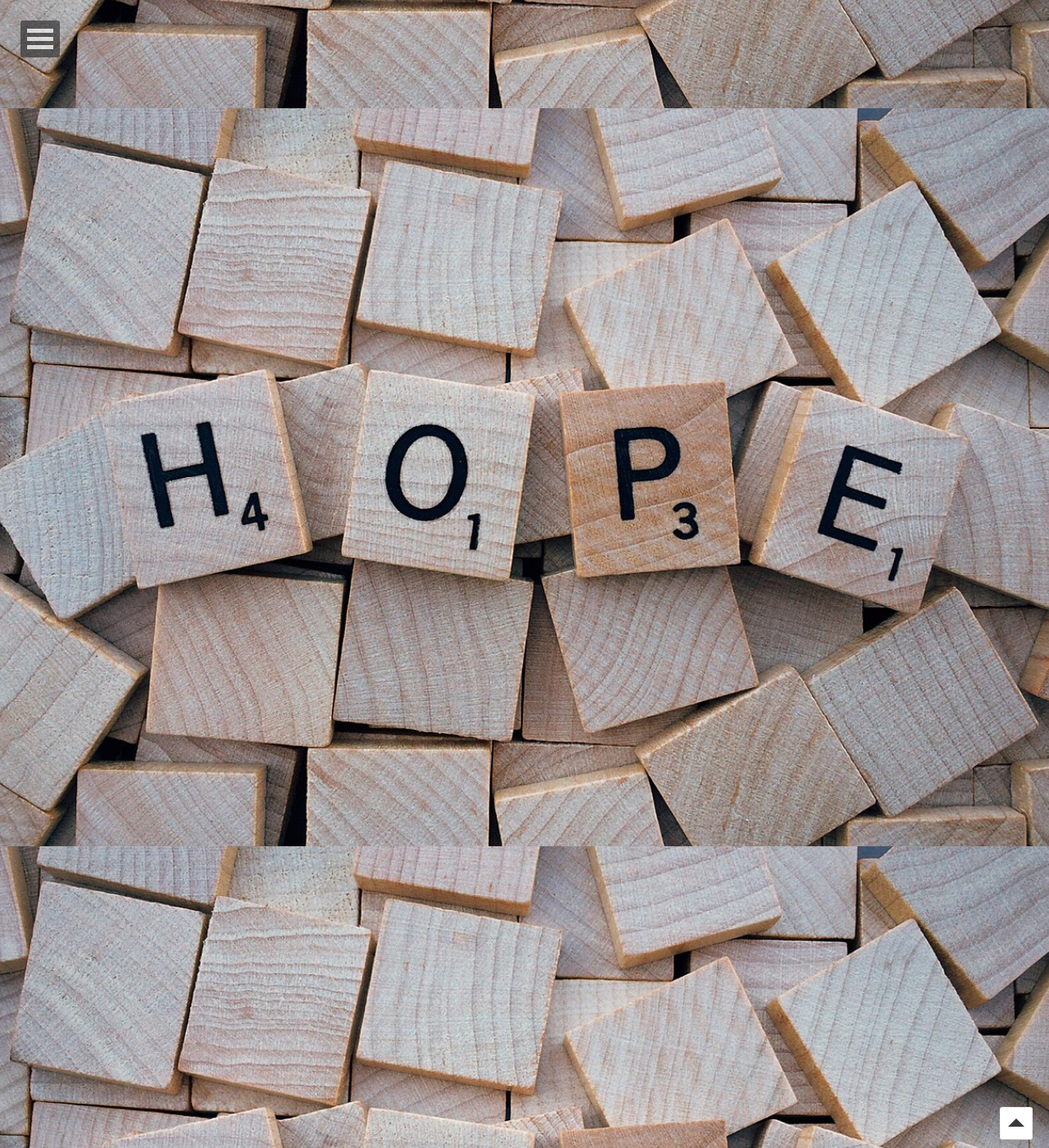
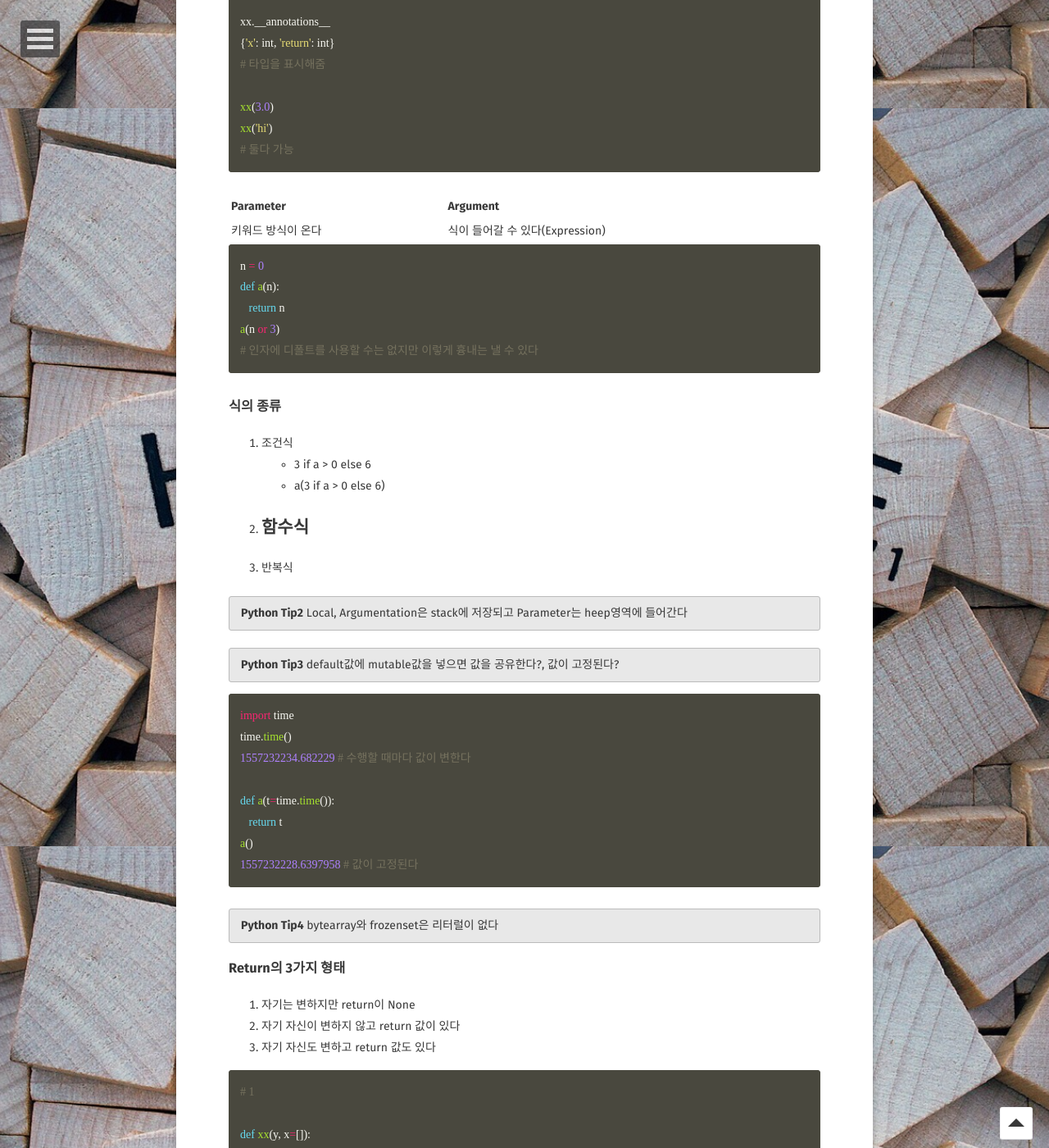
Before and after one commit to Jungjihyuk/JH_Life, a Jekyll site: the page built from _posts/2019-04-29-AILecture.md, in a window 1280 px wide and 1400 px high, scrolled down 24168 px. Shown: the whole window at 82% size. Built offline with Jekyll 4.4.1, drawn with Linux system fonts in a browser that asks for light colours; some web fonts are replaced; comment, search, counter and statistics services are not loaded; some of the changed text lies outside the part shown.

Commit message:
5일차 복습 보류

````diff
--- a/_posts/2019-04-29-AILecture.md
+++ b/_posts/2019-04-29-AILecture.md
@@ -598,8 +598,6 @@
    a += 1
    return a
 # 위 함수와는 같지 않음 / Why? 밑 함수에서는 a를 그냥 재할당한 것임
-
-
 ```
 Packing & Unpacking: &nbsp; [blog](https://python.bakyeono.net/chapter-5-5.html)
 
@@ -889,9 +887,131 @@
 
 # 2019년 05월 07일 화요일 다섯번째 수업
 
+![function](https://user-images.githubusercontent.com/33630505/57298063-3d176380-710c-11e9-9e09-169a91bb4f3c.png)
+
+### First class function
+
+> 함수를 값처럼 사용할 수 있다.
+
+### Higher-Order-Function
+
+> 함수를 리턴값으로 쓰는 함수, 함수를 인자로 쓰는 함수
 
 
+### 함수의 인자로 함수가 들어가는 경우
 
+```python
+def a(x):
+   return x + 1
 
-**복습 시간**  19시 10분 ~  / 총
+list(map(a,[1,2,3]))
+:[2,3,4]
+
+temp = []
+for i in [1,2,3]:
+   temp.append(i+1)
+else:
+   print(temp)
+:[2,3,4]
+
+def b(x):
+   return x > 3
+
+list(filter(b,[1,2,3,4,5,6])))
+:[4,5,6]
+
+```
+
+> filter는 predicate function => True or False를 되돌려 주는 함수
+
+**Python Tip1**
 {: .notice}
+
+### Annotation
+
+```python
+def xx(x:int) -> int:
+   return x
+
+xx.__annotations__
+{'x': int, 'return': int}
+# 타입을 표시해줌
+
+xx(3.0)
+xx('hi')
+# 둘다 가능
+```
+
+Parameter | Argument
+--------|-------
+키워드 방식이 온다 | 식이 들어갈 수 있다(Expression)
+
+```python
+n = 0
+def a(n):
+   return n
+a(n or 3)
+# 인자에 디폴트를 사용할 수는 없지만 이렇게 흉내는 낼 수 있다
+```
+### 식의 종류
+
+1. 조건식
+- 3 if a > 0 else 6
+- a(3 if a > 0 else 6)
+2. 함수식
+-
+3. 반복식
+
+**Python Tip2**  Local, Argumentation은 stack에 저장되고 Parameter는 heep영역에 들어간다
+{: .notice}
+
+**Python Tip3**  default값에 mutable값을 넣으면 값을 공유한다?, 값이 고정된다?
+{: .notice}
+
+```python
+import time
+time.time()
+1557232234.682229 # 수행할 때마다 값이 변한다
+
+def a(t=time.time()):
+   return t
+a()
+1557232228.6397958 # 값이 고정된다
+```
+
+**Python Tip4**  bytearray와 frozenset은 리터럴이 없다
+{: .notice}
+
+### Return의 3가지 형태
+
+1. 자기는 변하지만 return이 None
+2. 자기 자신이 변하지 않고 return 값이 있다
+3. 자기 자신도 변하고 return 값도 있다
+
+```python
+# 1
+
+def xx(y, x=[]):
+   return x.append(y)
+# 사실 엉터리 코딩 x.append(y)는 None을 리턴하고,
+# 함수 밖에서 x 리스트에 접근도 할 수 없기 때문에
+
+# 2
+def xx(y, x=[]):
+   x.append(y)
+   return x
+# xx함수를 호출 할때마다 x 리스트가 계속 변한다
+
+def xx(y):
+   x = []
+   x.append(y)
+   return x
+# xx함수를 호출하면 원소가 하나인 리스트 반환
+```
+
+일급 객체: [git blog](https://gyukebox.github.io/blog/%ED%8C%8C%EC%9D%B4%EC%8D%AC%EC%9C%BC%EB%A1%9C-%EC%95%8C%EC%95%84%EB%B3%B4%EB%8A%94-%EC%9D%BC%EA%B8%89-%EA%B0%9D%EC%B2%B4first-class-citizen/), [tistory](https://rednooby.tistory.com/113)<br>
+
+클로저: [git blog](https://nachwon.github.io/closure/)
+
+**복습 시간**  19시 10분 ~ 21시 40분 / 총 2시간 30분
+{: .notice}
````
